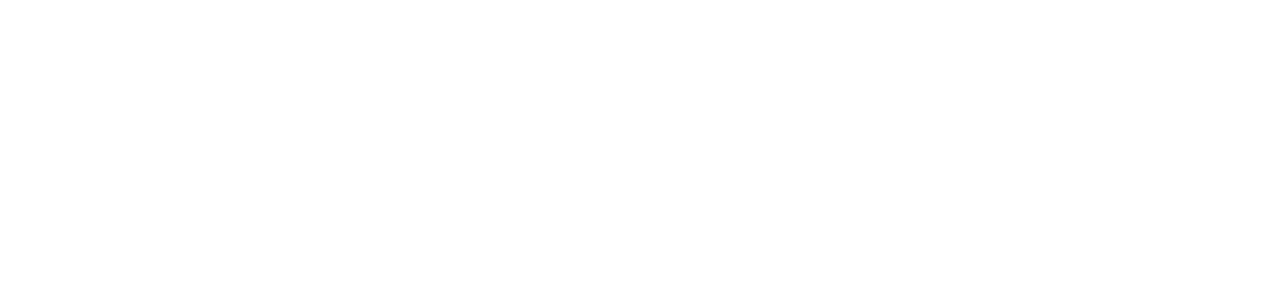
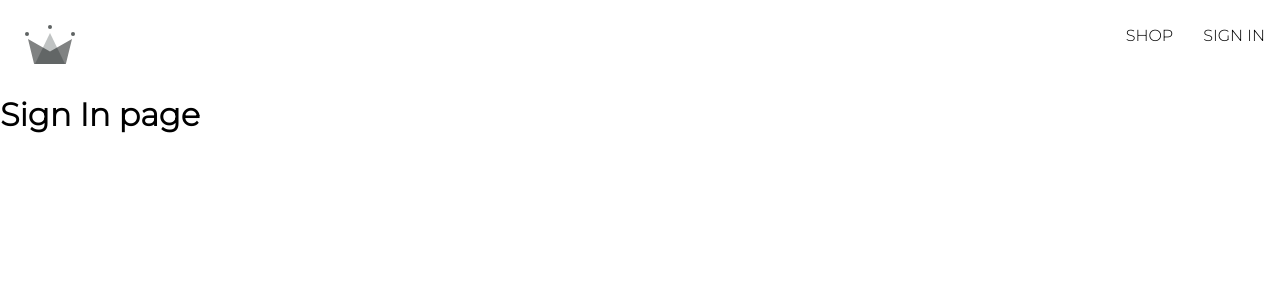
Before and after one commit to AngelinaCP/AstonProject, a React (Create React App) app: page /sign-in in a window 1280 px wide. Before the commit this address had no page. Shown: the top 300 px of the page. Built offline with nearby package versions, Linux system fonts and the light colour scheme.

Commit message:
fetch: header added

```diff
--- a/package.json
+++ b/package.json
@@ -6,6 +6,7 @@
     "@testing-library/jest-dom": "^5.16.5",
     "@testing-library/react": "^13.3.0",
     "@testing-library/user-event": "^13.5.0",
+    "firebase": "^9.9.4",
     "react": "^18.2.0",
     "react-dom": "^18.2.0",
     "react-router-dom": "^6.3.0",
--- a/src/App.js
+++ b/src/App.js
@@ -1,6 +1,7 @@
 import Home from './routes/home/home.component'
 import {Routes, Route} from 'react-router-dom'
 import Navigation from './routes/navigation/navigation.component'
+import SignIn from './routes/sign-in/sign-in.component'
 
 const Shop = () => {
   return <h1>I am the shop page</h1>
@@ -12,6 +13,7 @@ const App = () => {
         <Route path='/' element={<Navigation/>}>
           <Route index element={ <Home />}/>
           <Route path='shop' element={ <Shop />}/>
+          <Route path='sign-in' element={ <SignIn />}/>
         </Route>
       </Routes>
   );
--- a/src/index.scss
+++ b/src/index.scss
@@ -9,3 +9,12 @@ code {
   font-family: source-code-pro, Menlo, Monaco, Consolas, 'Courier New',
     monospace;
 }
+
+a {
+  text-decoration: none;
+  color: black;
+}
+
+* {
+  box-sizing: border-box;
+}
--- a/src/routes/navigation/navigation.component.jsx
+++ b/src/routes/navigation/navigation.component.jsx
@@ -1,17 +1,21 @@
 import {Outlet, Link} from 'react-router-dom'
 import React, { Fragment } from 'react';
-
+import {ReactComponent as CrwnLogo} from '../../assets/crown.svg'
+import './navigation.styles.scss'
 
 const Navigation = () => {
     return (
         <Fragment>
           <div className='navigation'>
             <Link className='logo-container' to='/'>
-                <div>Logo</div>
+               <CrwnLogo className='logo' />
             </Link>
-            <div className='links-container'>
-                <Link className='nav-links-container' to='/shop'>
+            <div className='nav-links-container'>
+                <Link className='nav-link' to='/shop'>
                     SHOP
+                </Link>
+                <Link className='nav-link' to='/sign-in'>
+                    SIGN IN
                 </Link>
             </div>
           </div>
--- /dev/null
+++ b/src/routes/navigation/navigation.styles.scss
@@ -0,0 +1,26 @@
+.navigation {
+	height: 70px;
+	width: 100%;
+	display: flex;
+	justify-content: space-between;
+	margin-bottom: 25px;
+
+	.logo-container {
+	  height: 100%;
+	  width: 70px;
+	  padding: 25px;
+	}
+
+	.nav-links-container {
+	  width: 50%;
+	  height: 100%;
+	  display: flex;
+	  align-items: center;
+	  justify-content: flex-end;
+
+	  .nav-link {
+		padding: 10px 15px;
+		cursor: pointer;
+	  }
+	}
+  }
--- /dev/null
+++ b/src/routes/sign-in/sign-in.component.jsx
@@ -0,0 +1,10 @@
+
+const SignIn = () => {
+	return (
+		<div>
+			<h1>Sign In page</h1>
+		</div>
+	)
+}
+
+export default SignIn;
```
Also changed, not shown: src/assets/crown.svg (added), 1 other file (tests, documents, lock files or other folders).
